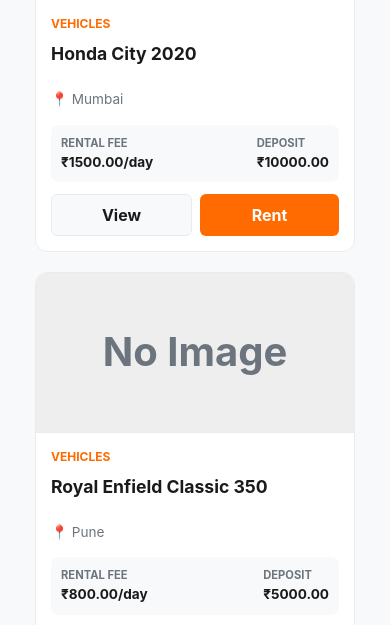
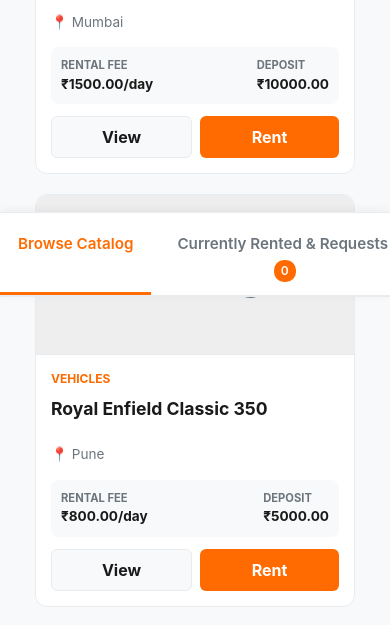
Before and after one commit to raihacks/STARTUP_Eureka, a Django app: page /product/catalog/ in a window 390 px wide. Shown: the part 527-1152 px from the top of the page. Run offline with Django 5.2, Linux system fonts and the light colour scheme; data comes from the database, SQL or seed files in the repository.

Commit message:
Add mobile bottom navigation bar with icons to customer catalog

```diff
--- a/static/css/style.css
+++ b/static/css/style.css
@@ -367,6 +367,14 @@ button:hover,
   color: var(--orange-deep);
 }
 
+.nav-icon {
+  width: 18px;
+  height: 18px;
+  display: inline-block;
+  vertical-align: middle;
+  margin-right: 6px;
+}
+
 .tab-content {
   display: none;
 }
@@ -586,4 +594,50 @@ button:hover,
     flex-direction: column;
     align-items: stretch;
   }
+
+  .dashboard-wrapper {
+    padding-bottom: 75px;
+  }
+
+  .tab-nav {
+    position: fixed;
+    bottom: 0;
+    left: 0;
+    width: 100%;
+    margin: 0;
+    padding: 10px 0;
+    padding-bottom: env(safe-area-inset-bottom, 10px);
+    background: var(--surface);
+    border-top: 1px solid var(--border);
+    border-bottom: none;
+    z-index: 1000;
+    display: flex;
+    justify-content: space-around;
+    gap: 0;
+    box-shadow: 0 -2px 10px rgba(0,0,0,0.05);
+    overflow-x: visible;
+  }
+
+  .tab-nav-item {
+    display: flex;
+    flex-direction: column;
+    align-items: center;
+    gap: 4px;
+    font-size: 0.65rem;
+    padding: 5px;
+    flex: 1;
+    border-radius: 0;
+    white-space: normal;
+  }
+
+  .tab-nav-item.active {
+    background: transparent;
+    color: var(--orange-deep);
+  }
+
+  .nav-icon {
+    width: 22px;
+    height: 22px;
+    margin-right: 0;
+  }
 }
```
Also changed, not shown: products/templates/customer_catalog.html (+44 -4 lines).
